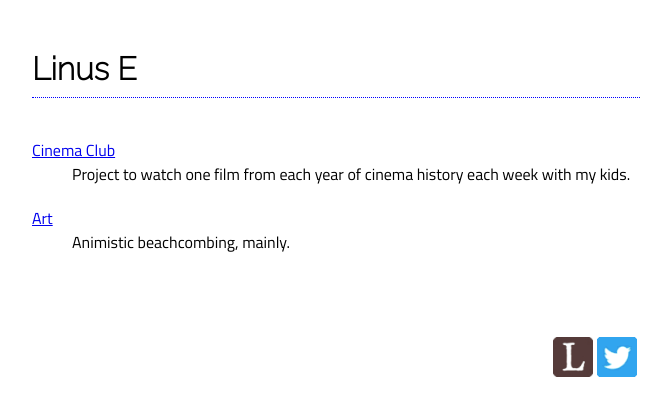
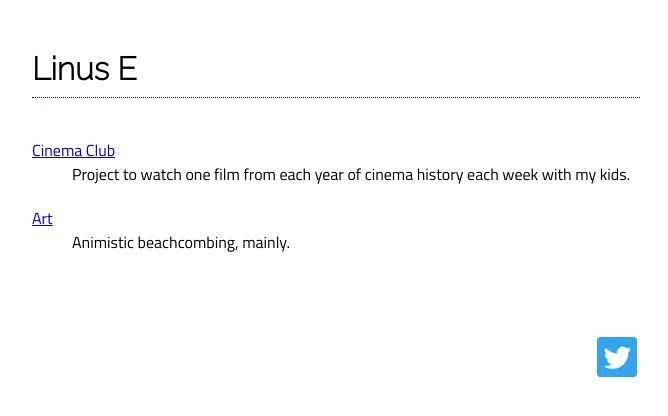
Before and after one commit to Linus-E/linus-e.github.io, a Jekyll site: the page built from index.html, in a window 1280 px wide. Shown: the top 416 px of the page, without its empty margins (304-972 px from the left). Built offline with Jekyll 4.4.1, drawn with Linux system fonts in a browser that asks for light colours.

Commit message:
Update index.html

```diff
--- a/index.html
+++ b/index.html
@@ -17,7 +17,6 @@ layout: normalPage
   <TABLE style="width:100%; margin-top:80px;">
   <TR>
   <TD style="border-width:0px; text-align:right;">
-  <A href="https://www.librarything.com/profile/linus." style="border-width:0px;"><IMG src="images/lt.jpg" title="LibraryThing: Linus." alt="LibraryThing: Linus." width="40px" height="40px" style="right-margin:2px;"></IMG></A>
   <A href="https://twitter.com/Linus_E_" style="border-width:0px;">	<IMG src="images/twitter.gif" title="Twitter: Linus_E_" alt="Twitter: Linus_E_" width="40px" height="40px"  style="left-margin:2px;"></IMG></A></TD>
   </TR>
   </TABLE>
```
